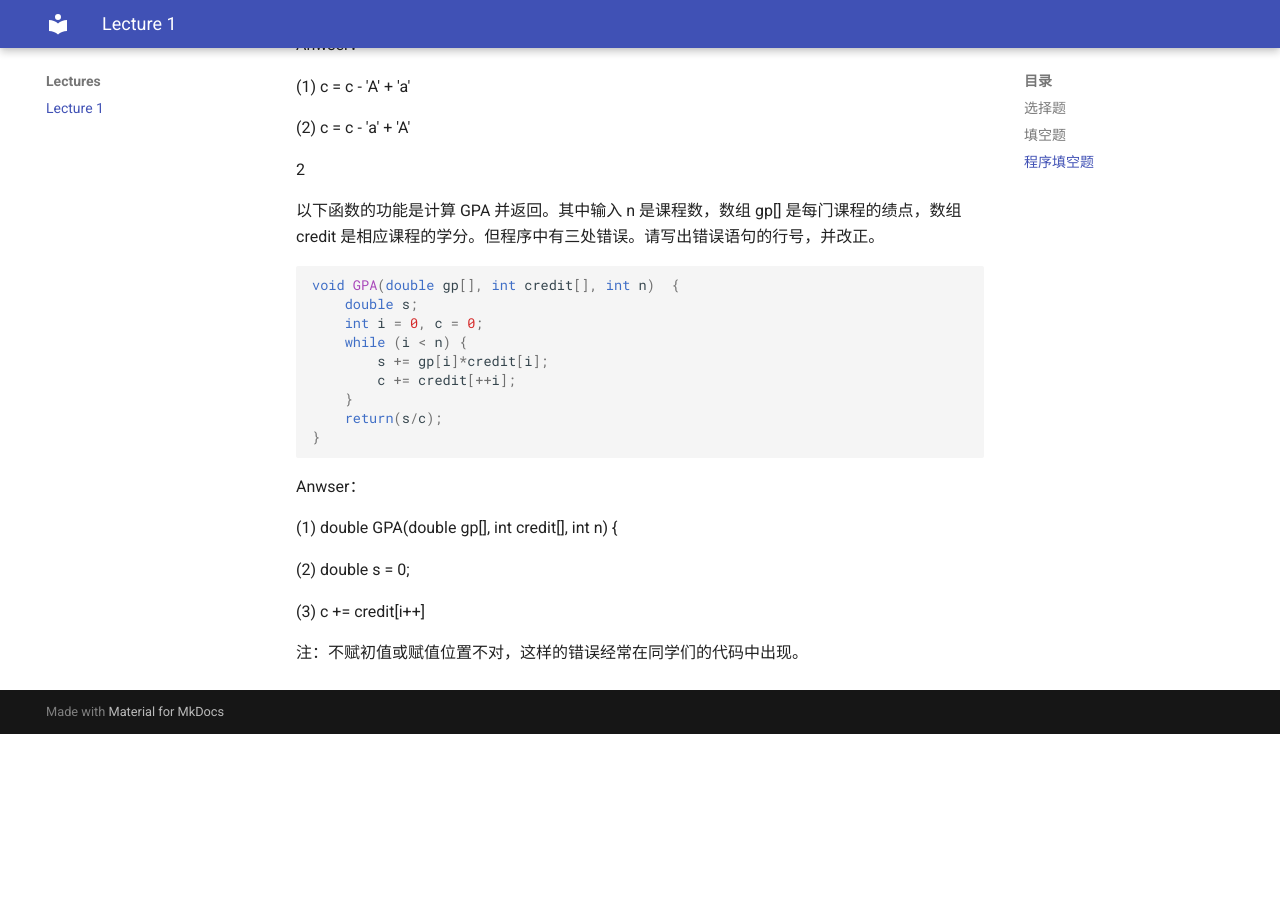
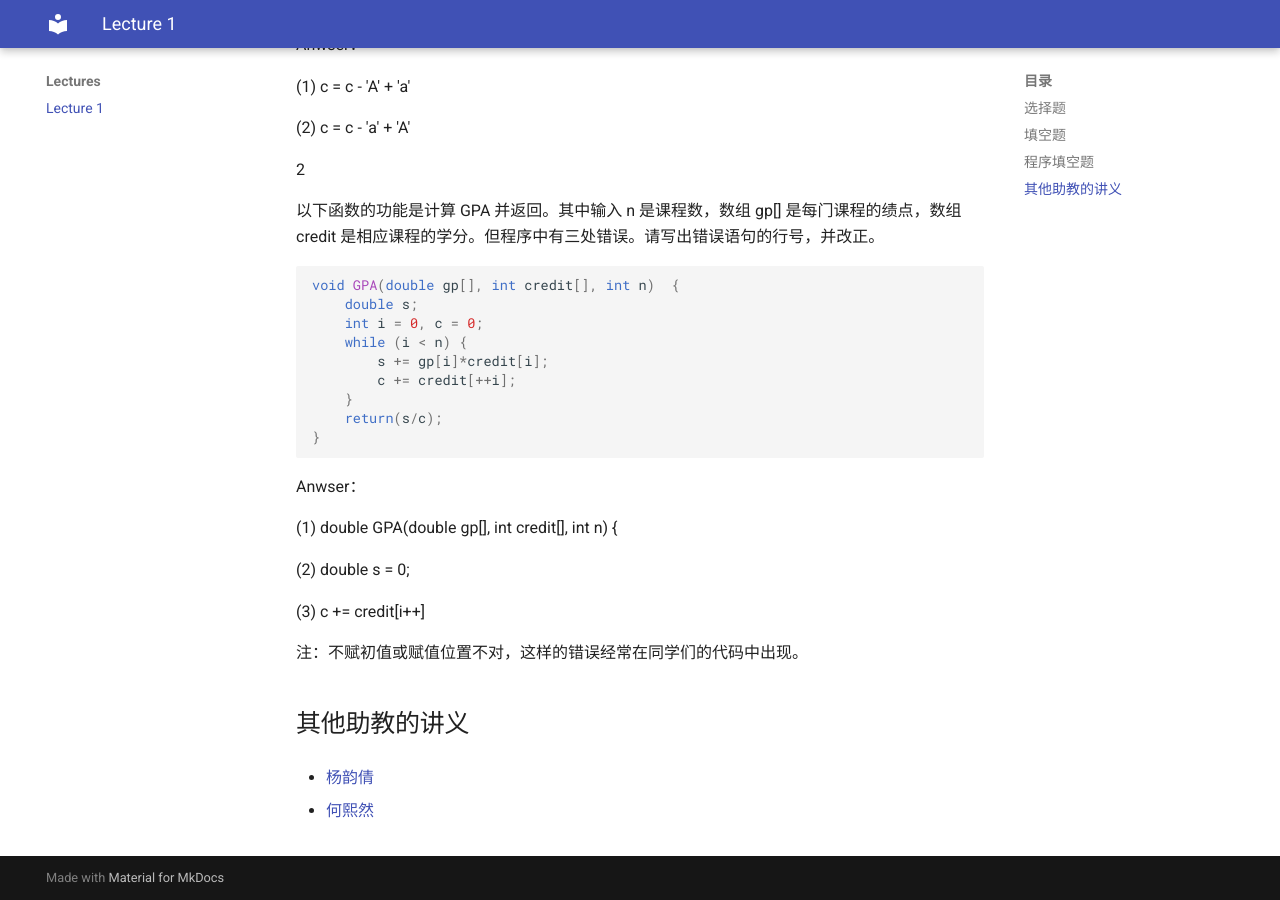
Before and after one commit to Tsincy-Peacy/Code2025, an MkDocs documentation site: the page built from docs/lectures/lecture1 - 张逸安.md, in a window 1280 px wide and 900 px high, scrolled down 5870 px. Built offline with MkDocs 1.6.1 and Material for MkDocs 9.7.7, drawn with Linux system fonts in a browser that asks for light colours; before the commit the page ends 6604 px from its top, so only the background shows below that.

Commit message:
lectures

```diff
--- a/docs/lectures/lecture1 - 张逸安.md
+++ b/docs/lectures/lecture1 - 张逸安.md
@@ -299,3 +299,9 @@ Anwser：
 (3) c += credit[i++]
 
 注：不赋初值或赋值位置不对，这样的错误经常在同学们的代码中出现。
+
+## 其他助教的讲义
+
+- [杨韵倩](lecture1 - 杨韵倩.pptx)
+
+- [何熙然](lecture1 - 何熙然.pdf)
```
Also changed, not shown: 2 other files.
